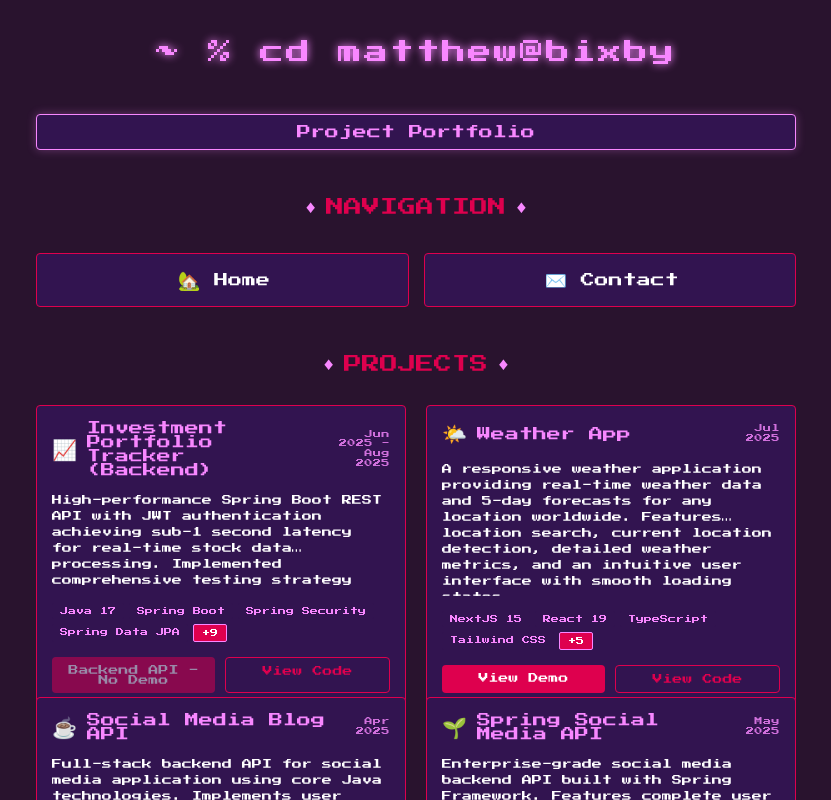
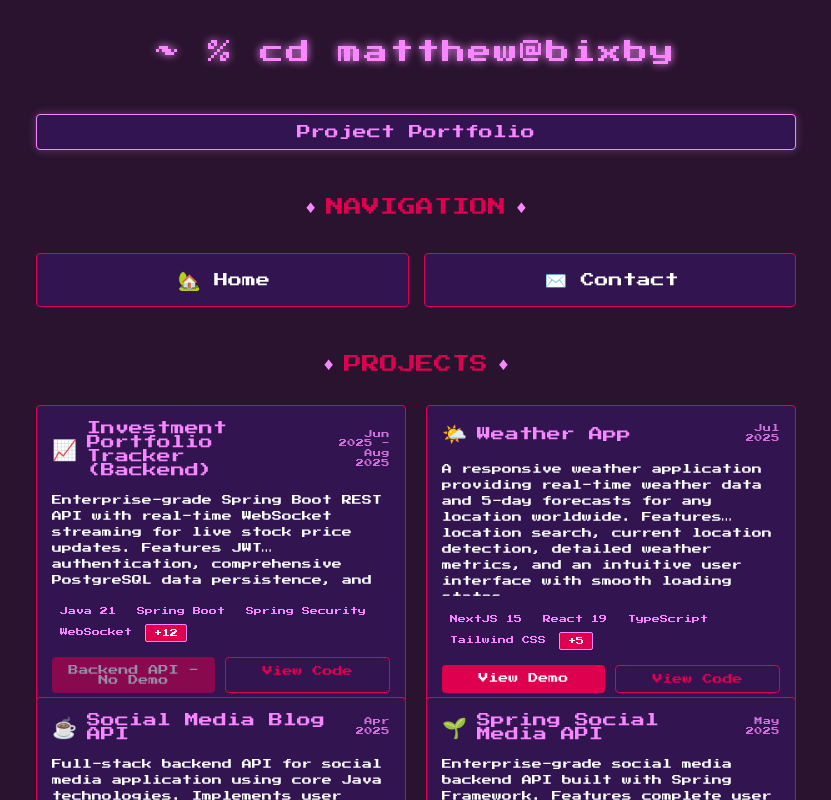
Before and after one commit to mattbixby123/bixbyPortfolio, a React (Vite) app: page /portfolio in a window 1280 px wide. Shown: the whole page, without its empty margins (224-1055 px from the left). Built offline with nearby package versions, Linux system fonts and the light colour scheme.

Commit message:
Final updates made to Investment Portfolio Tracker Backend System - project entry update

```diff
--- a/src/client/components/RetroPortfolio.jsx
+++ b/src/client/components/RetroPortfolio.jsx
@@ -80,8 +80,8 @@ const RetroPortfolio = () => {
       title: "Investment Portfolio Tracker (Backend)",
       date: "Jun 2025 - Aug 2025",
       emoji: "📈",
-      description: "High-performance Spring Boot REST API with JWT authentication achieving sub-1 second latency for real-time stock data processing. Implemented comprehensive testing strategy with 85% code coverage using JUnit and Mockito. Created detailed Swagger API documentation reducing future frontend integration time by 50%. Focused on backend architecture, security, and performance optimization.",
-      technologies: ["Java 17", "Spring Boot", "Spring Security", "Spring Data JPA", "PostgreSQL", "JWT Authentication", "JUnit", "Mockito", "Swagger", "Alpha Vantage API", "Maven", "Flyway Migration", "Testcontainers"],
+      description: "Enterprise-grade Spring Boot REST API with real-time WebSocket streaming for live stock price updates. Features JWT authentication, comprehensive PostgreSQL data persistence, and dual API integration (Alpha Vantage REST + Finnhub WebSocket). Implemented robust testing strategy with 85% code coverage and detailed Swagger documentation. Demonstrates full-stack backend architecture with real-time capabilities.",
+      technologies: ["Java 21", "Spring Boot", "Spring Security", "WebSocket", "Spring Data JPA", "PostgreSQL", "JWT Authentication", "JUnit", "Mockito", "Swagger", "Alpha Vantage API", "Finnhub API", "Maven", "Flyway Migration", "Testcontainers", "Real-time Streaming"],
       link: null,
       code: "https://github.com/mattbixby123/portfolio-tracker-backend"
     }
```
